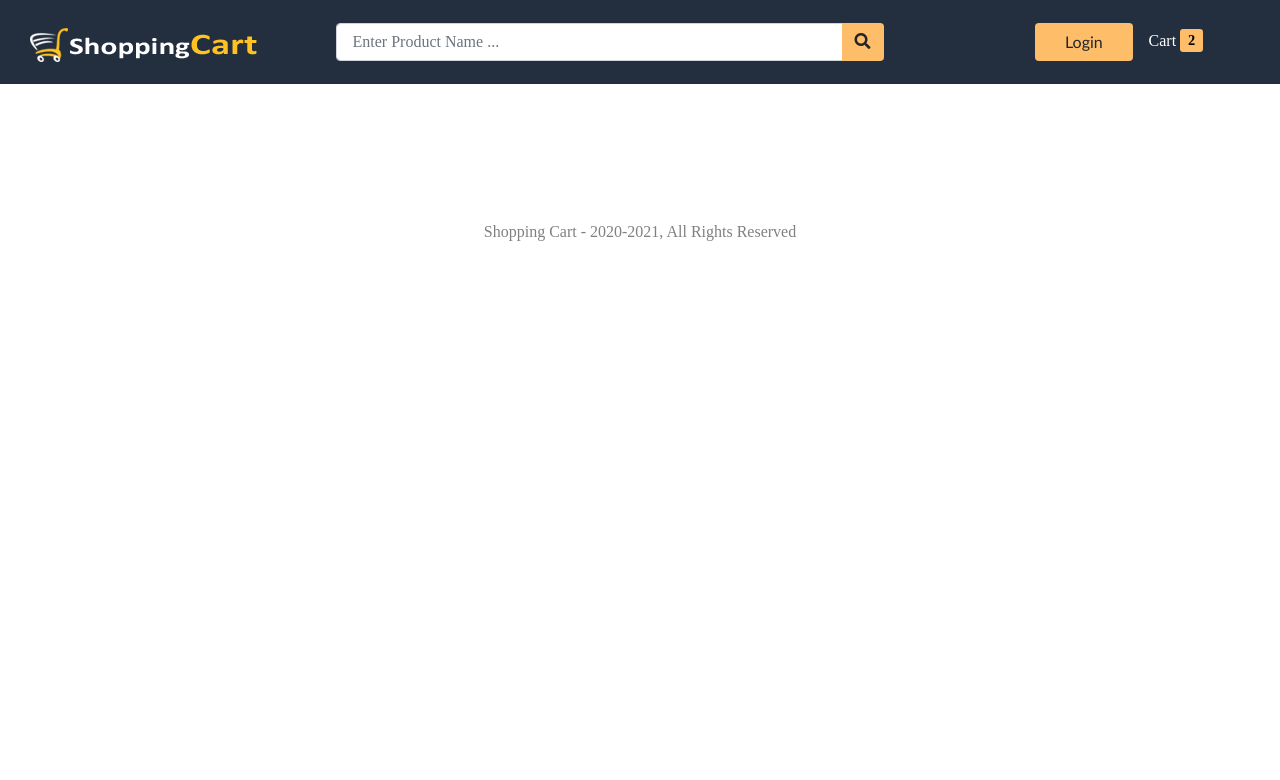
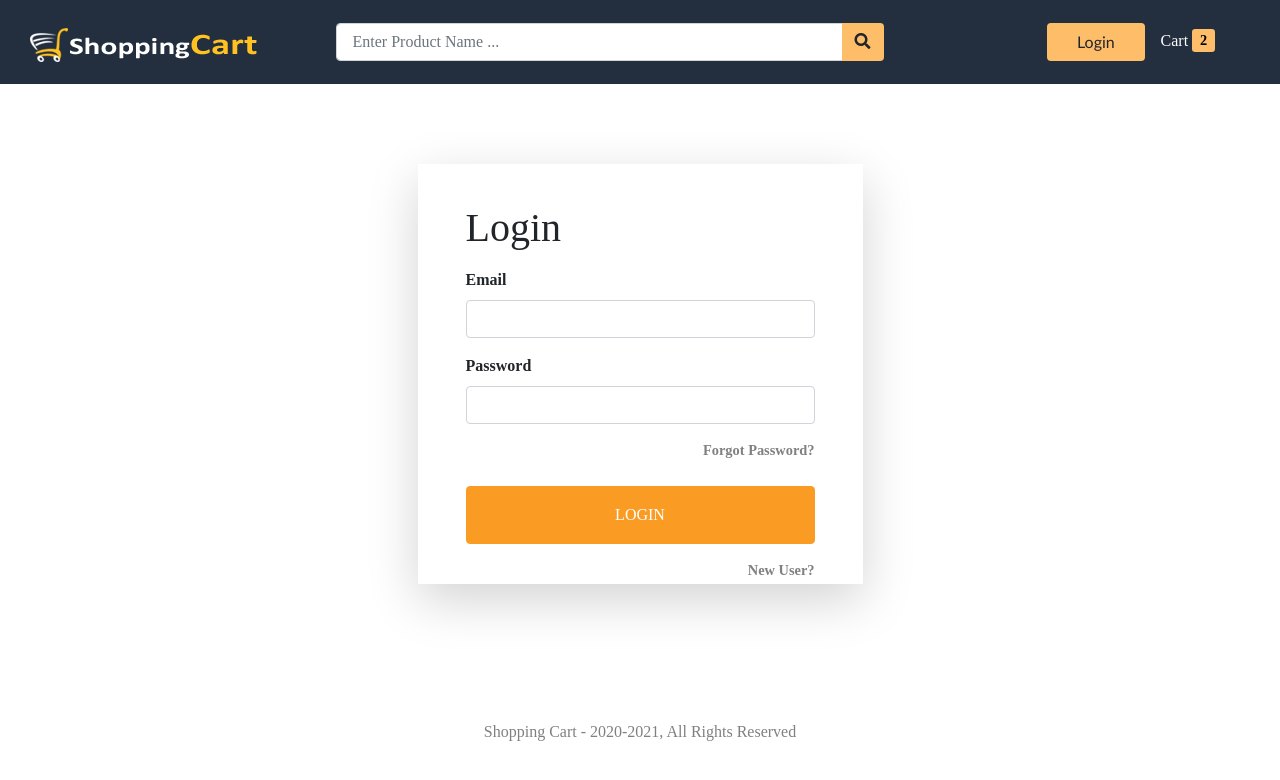
Before and after one commit to Didbar/shopit, a React (Create React App) app in the folder frontend/: page /login in a window 1280 px wide. Shown: the top 780 px of the page. Built offline with nearby package versions, Linux system fonts and the light colour scheme; a web font is replaced by a local one; what react-alert-template-basic would draw is missing.

Commit message:
Add Login and Register

```diff
--- a/frontend/src/App.js
+++ b/frontend/src/App.js
@@ -4,6 +4,7 @@
 import Home from "./components/Home";
 import ProductDetails from "./components/product/productDetails";
 import { HelmetProvider } from "react-helmet-async";
+import Login from "./components/user/Login";
 
 import "./App.scss";
 
@@ -15,9 +16,10 @@
         <Router>
           <Header />
           <div className="container container-fluid">
-            <Route path="/" component={Home} exact />
             <Route path="/search/:keyword" component={Home} />
             <Route path="/product/:id" component={ProductDetails} exact />
+            <Route path="/login" component={Login} exact />
+            <Route path="/" component={Home} exact />
           </div>
           <Footer />
         </Router>
--- /dev/null
+++ b/frontend/src/actions/userActions.js
@@ -0,0 +1,70 @@
+import axios from "axios";
+
+import {
+  CLEAR_ERRORS,
+  LOGIN_FAIL,
+  LOGIN_REQUEST,
+  LOGIN_SUCCESS,
+  REGISTER_USER_REQUEST,
+  REGISTER_USER_SUCCESS,
+  REGISTER_USER_FAIL,
+} from "../constants/userConstants";
+
+//login
+
+export const login = (email, password) => async (dispatch) => {
+  try {
+    dispatch({ type: LOGIN_REQUEST });
+
+    const config = {
+      headers: {
+        "Content-Type": "application/json",
+      },
+    };
+
+    const { data } = await axios.post(
+      "/api/v1/login",
+      { email, password },
+      config
+    );
+
+    dispatch({
+      type: LOGIN_SUCCESS,
+      payload: data.user,
+    });
+  } catch (error) {
+    dispatch({
+      type: LOGIN_FAIL,
+      payload: error.response.data.message,
+    });
+  }
+};
+
+//Register User
+export const register = (userData) => async (dispatch) => {
+  try {
+    dispatch({ type: REGISTER_USER_REQUEST });
+
+    const config = {
+      headers: {
+        "Content-Type": "multipart/form",
+      },
+    };
+
+    const { data } = await axios.post("/api/v1/register", userData, config);
+
+    dispatch({
+      type: REGISTER_USER_SUCCESS,
+      payload: data.user,
+    });
+  } catch (error) {
+    dispatch({
+      type: REGISTER_USER_FAIL,
+      payload: error.response.data.message,
+    });
+  }
+};
+//Clear Errors
+export const clearErrors = () => async (dispatch) => {
+  dispatch({ type: CLEAR_ERRORS });
+};
--- a/frontend/src/components/layouts/Header.jsx
+++ b/frontend/src/components/layouts/Header.jsx
@@ -20,9 +20,9 @@
         </div>
 
         <div className="col-12 col-md-3 mt-4 mt-md-0 text-center">
-          <button className="btn" id="login_btn">
+          <Link to="/login" className="btn ml-4" id="login_btn">
             Login
-          </button>
+          </Link>
 
           <span id="cart" className="ml-3">
             Cart
--- /dev/null
+++ b/frontend/src/components/user/Login.jsx
@@ -0,0 +1,96 @@
+import React, { useEffect, useState } from "react";
+import { Link } from "react-router-dom";
+
+import { useAlert } from "react-alert";
+import { useDispatch, useSelector } from "react-redux";
+
+import Loader from "../layouts/Loader";
+import MetaData from "../layouts/MetaData";
+
+import { login, clearErrors } from "../../actions/userActions";
+
+const Login = ({ history }) => {
+  const [email, setEmail] = useState("");
+  const [password, setPassword] = useState("");
+
+  const dispatch = useDispatch();
+  const alert = useAlert();
+
+  const { isAuthenticated, error, loading } = useSelector(
+    (state) => state.auth
+  );
+
+  useEffect(() => {
+    if (isAuthenticated) {
+      history.push("/");
+    }
+
+    if (error) {
+      alert.error(error);
+      dispatch({ type: clearErrors() });
+    }
+  }, [dispatch, alert, isAuthenticated, error, history]);
+
+  const submitHandler = (e) => {
+    e.preventDefault();
+    dispatch(login(email, password));
+  };
+  return (
+    <>
+      {loading ? (
+        <Loader />
+      ) : (
+        <>
+          <MetaData title={"Login"} />
+          <div className="row wrapper">
+            <div className="col-10 col-lg-5">
+              <form className="shadow-lg" onSubmit={submitHandler}>
+                <h1 className="mb-3">Login</h1>
+
+                <div className="form-group">
+                  <label htmlFor="email_field">Email</label>
+                  <input
+                    type="email"
+                    id="email_field"
+                    className="form-control"
+                    value={email}
+                    onChange={(e) => setEmail(e.target.value)}
+                  />
+                </div>
+
+                <div className="form-group">
+                  <label htmlFor="password_field">Password</label>
+                  <input
+                    type="password"
+                    id="password_field"
+                    className="form-control"
+                    value={password}
+                    onChange={(e) => setPassword(e.target.value)}
+                  />
+                </div>
+
+                <Link to="/password/forgot" className="float-right mb-4">
+                  Forgot Password?
+                </Link>
+
+                <button
+                  id="login_button"
+                  type="submit"
+                  className="btn btn-block py-3"
+                >
+                  LOGIN
+                </button>
+
+                <Link to="/register" className="float-right mt-3">
+                  New User?
+                </Link>
+              </form>
+            </div>
+          </div>
+        </>
+      )}
+    </>
+  );
+};
+
+export default Login;
--- /dev/null
+++ b/frontend/src/constants/userConstants.js
@@ -0,0 +1,9 @@
+export const LOGIN_REQUEST = "LOGIN_REQUEST";
+export const LOGIN_SUCCESS = "LOGIN_SUCCESS";
+export const LOGIN_FAIL = "LOGIN_FAIL";
+
+export const REGISTER_USER_REQUEST = "REGISTER_USER_REQUEST";
+export const REGISTER_USER_SUCCESS = "REGISTER_USER_SUCCESS";
+export const REGISTER_USER_FAIL = "REGISTER_USER_FAIL";
+
+export const CLEAR_ERRORS = "CLEAR_ERRORS";
--- /dev/null
+++ b/frontend/src/reducers/userReducers.js
@@ -0,0 +1,45 @@
+import {
+  CLEAR_ERRORS,
+  LOGIN_FAIL,
+  LOGIN_REQUEST,
+  LOGIN_SUCCESS,
+  REGISTER_USER_REQUEST,
+  REGISTER_USER_SUCCESS,
+  REGISTER_USER_FAIL,
+} from "../constants/userConstants";
+
+export const authReducer = (state = { user: {} }, action) => {
+  switch (action.type) {
+    case LOGIN_REQUEST:
+    case REGISTER_USER_REQUEST:
+      return {
+        loading: true,
+        isAuthenticated: false,
+      };
+    case LOGIN_SUCCESS:
+    case REGISTER_USER_SUCCESS:
+      return {
+        ...state,
+        loading: false,
+        isAuthenticated: true,
+        user: action.payload,
+      };
+    case LOGIN_FAIL:
+    case REGISTER_USER_FAIL:
+      return {
+        ...state,
+        loading: false,
+        isAuthenticated: false,
+        user: null,
+        error: action.payload,
+      };
+
+    case CLEAR_ERRORS:
+      return {
+        ...state,
+        error: null,
+      };
+    default:
+      return state;
+  }
+};
--- a/frontend/src/store.js
+++ b/frontend/src/store.js
@@ -1,6 +1,7 @@
 import { createStore, combineReducers, applyMiddleware } from "redux";
 import thunk from "redux-thunk";
 import { composeWithDevTools } from "redux-devtools-extension";
+import { authReducer } from "./reducers/userReducers";
 import {
   productsReducer,
   productDetailsReducer,
@@ -9,6 +10,7 @@
 const reducer = combineReducers({
   products: productsReducer,
   productDetails: productDetailsReducer,
+  auth: authReducer,
 });
 
 let initialState = {};
```
